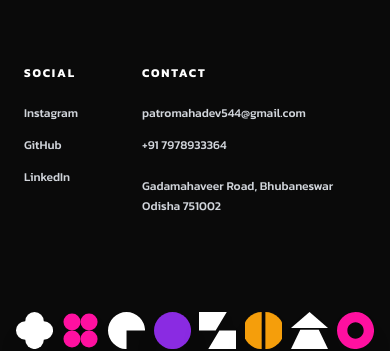
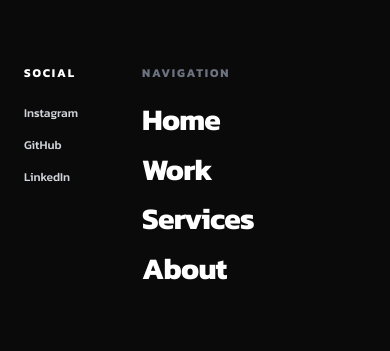
Before and after one commit to Mahadev-06/My-portfolio, a React (Vite) app: page / in a window 390 px wide. Shown: the part 7083-7434 px from the top of the page. Built offline with nearby package versions, Linux system fonts and the light colour scheme.

Commit message:
style: replace contact details column in footer with responsive Navigation column

```diff
--- a/src/sections/ExpertiseSection.tsx
+++ b/src/sections/ExpertiseSection.tsx
@@ -37,7 +37,7 @@ const EXPERTISE = [
 const ExpertiseSection: React.FC = () => {
   return (
     <section
-      id="about" // Linked to #about target or let's keep it as expertise section
+      id="services"
       className="rounded-t-[40px] sm:rounded-t-[50px] md:rounded-t-[60px] px-5 sm:px-8 md:px-10 py-20 sm:py-24 md:py-32"
       style={{ background: '#FFFFFF' }}
     >
--- a/src/sections/FooterSection.tsx
+++ b/src/sections/FooterSection.tsx
@@ -63,13 +63,22 @@ const FooterSection: React.FC = () => {
             ))}
           </FadeIn>
 
-          <FadeIn delay={0.4} className="flex flex-col gap-4 md:gap-5">
-            <h4 className="text-xs font-bold uppercase tracking-[0.15em] mb-2 text-white">Contact</h4>
-            <a href="mailto:patromahadev544@gmail.com" className="text-gray-300 hover:text-white transition-colors text-xs sm:text-sm font-medium">patromahadev544@gmail.com</a>
-            <a href="tel:+917978933364" className="text-gray-300 hover:text-white transition-colors text-xs sm:text-sm font-medium">+91 7978933364</a>
-            <p className="text-gray-300 text-xs sm:text-sm font-medium leading-relaxed mt-2">
-              Gadamahaveer Road, Bhubaneswar<br/>Odisha 751002
-            </p>
+          <FadeIn delay={0.4} className="flex flex-col gap-3 sm:gap-4">
+            <h4 className="text-xs font-bold uppercase tracking-[0.15em] mb-2 text-gray-500">Navigation</h4>
+            {[
+              { label: 'Home', href: '#home' },
+              { label: 'Work', href: '#projects' },
+              { label: 'Services', href: '#services' },
+              { label: 'About', href: '#about' }
+            ].map(link => (
+              <a
+                key={link.label}
+                href={link.href}
+                className="text-white hover:text-[#7C3AED] transition-colors text-3xl sm:text-4xl font-bold tracking-tight leading-tight"
+              >
+                {link.label}
+              </a>
+            ))}
           </FadeIn>
         </div>
       </div>
--- a/src/sections/HeroSection.tsx
+++ b/src/sections/HeroSection.tsx
@@ -30,7 +30,7 @@ const HeroSection: React.FC = () => {
   }, { scope: sectionRef })
 
   return (
-    <section ref={sectionRef} className="h-screen flex flex-col relative" style={{ overflowX: 'clip' }}>
+    <section ref={sectionRef} id="home" className="h-screen flex flex-col relative" style={{ overflowX: 'clip' }}>
       {/* Navbar */}
       <FadeIn delay={0} y={-20} className="relative z-30 w-full">
         <nav className="flex justify-between px-6 md:px-12 pt-6 md:pt-8 max-w-[1400px] w-full mx-auto">
```
